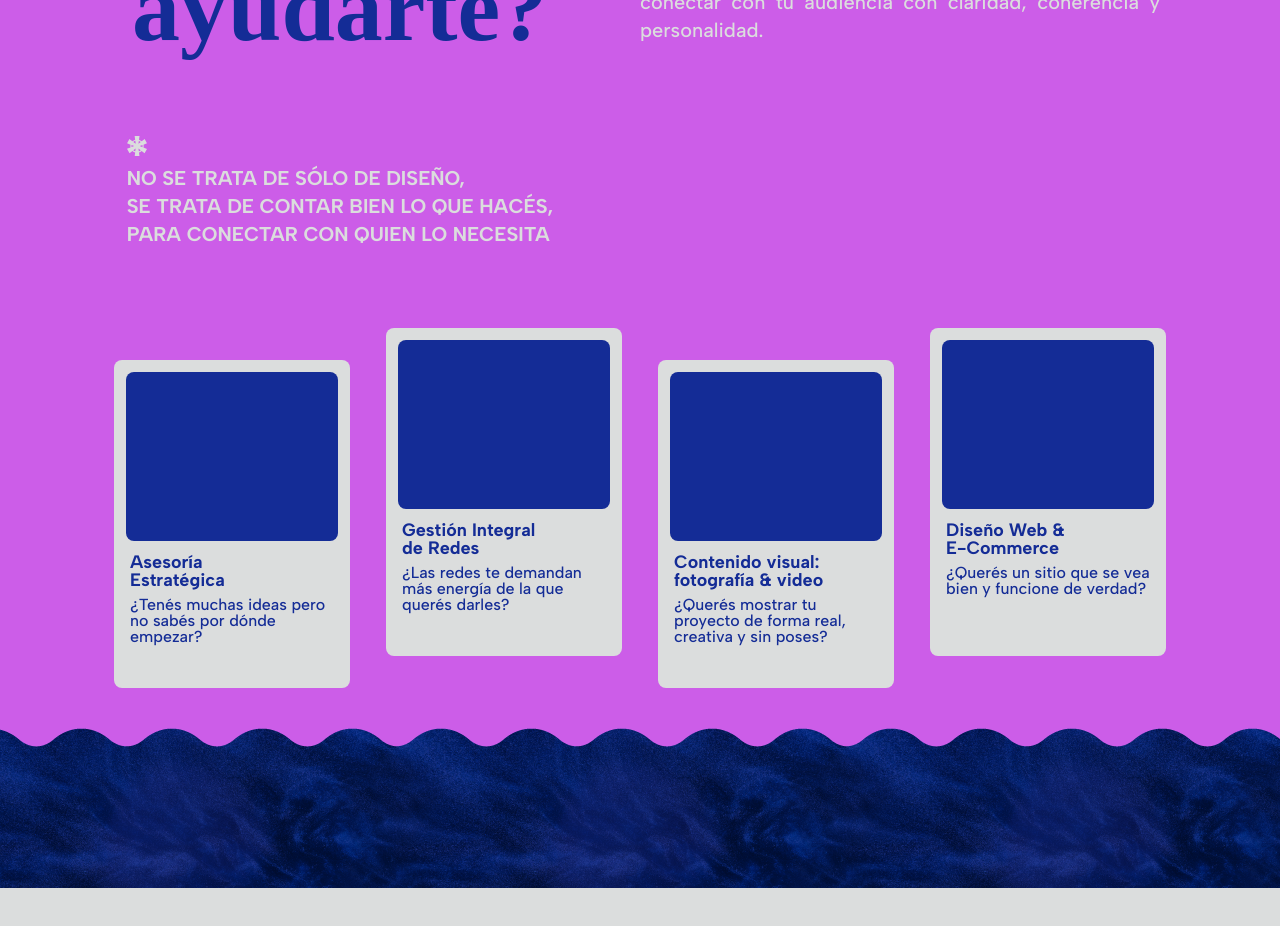
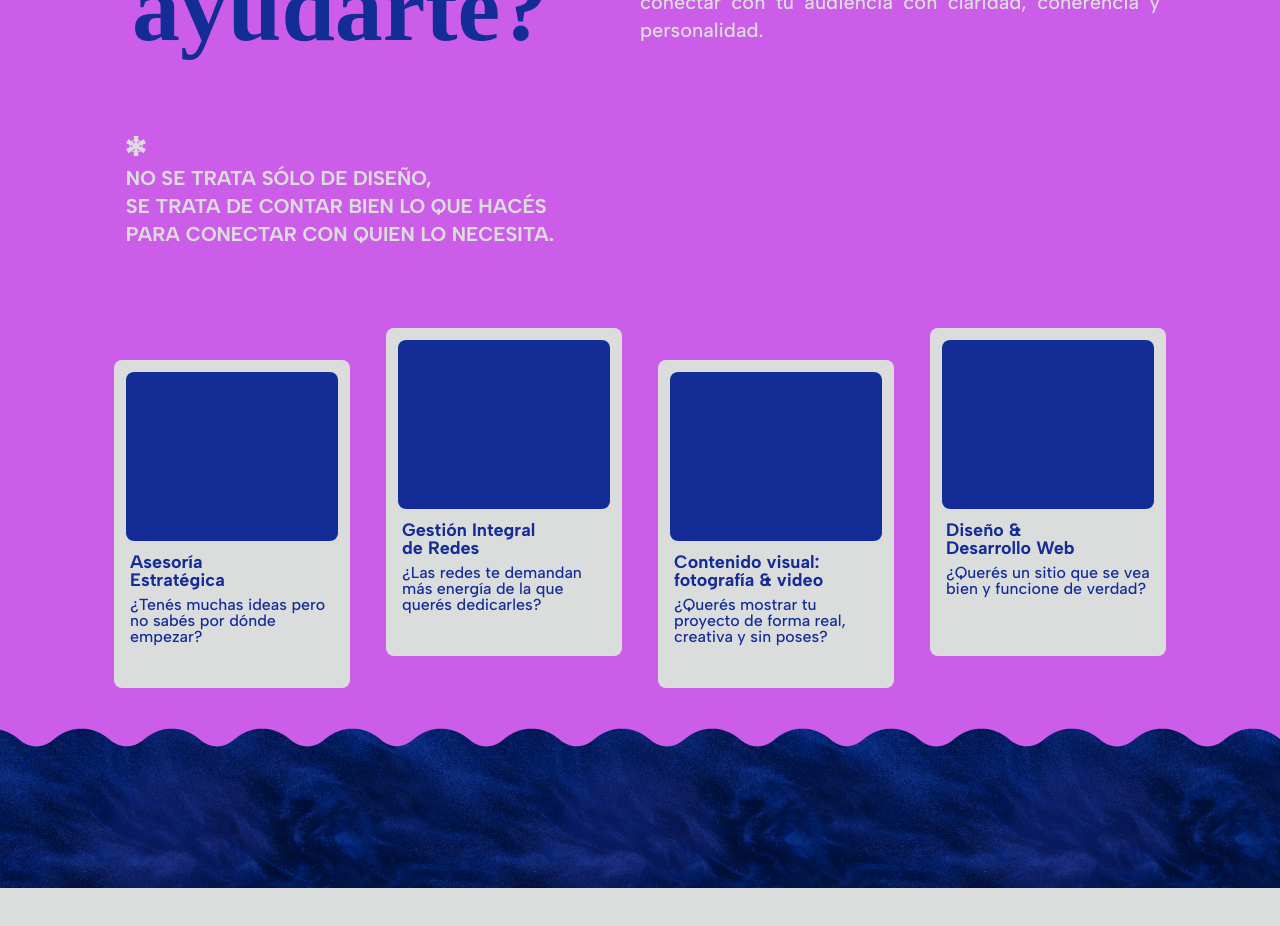
Before and after one commit to eypacha/proaestudiocreativo, a Vue app: page / in a window 1280 px wide. Shown: the part 3000-3926 px from the top of the page. Built offline with nearby package versions, Linux system fonts and the light colour scheme; a web font is replaced by a local one.

Commit message:
fix(Services.vue): improve text clarity and consistency in service descriptions

```diff
--- a/src/components/sections/Services.vue
+++ b/src/components/sections/Services.vue
@@ -32,9 +32,9 @@
           <div class="w-fit mx-auto">
             <IconHelm class="mb-2" />
             <p class="uppercase font-bold text-xl max-w-130 w-full">
-              No se trata de sólo de diseño,<br />
-              se trata de contar bien lo que hacés,<br />
-              para conectar con quien lo necesita
+              No se trata sólo de diseño,<br />
+              se trata de contar bien lo que hacés<br />
+              para conectar con quien lo necesita.
             </p>
           </div>
         </div>
@@ -78,17 +78,17 @@ const cards = [
   },
   {
     title: "Gestión Integral de Redes",
-    subtitle: "¿Las redes te demandan más energía de la que querés darles?",
-    text: "Nos encargamos de la creación, planificación y gestión de tus redes sociales, generando contenido relevante y atractivo para tu audiencia.",
+    subtitle: "¿Las redes te demandan más energía de la que querés dedicarles?",
+    text: "Nos encargamos de la creación, planificación y gestión de tus redes sociales, generando contenido de valor y atractivo para tu audiencia.",
   },
   {
     title: "Contenido visual: fotografía & video",
     subtitle:
       "¿Querés mostrar tu proyecto de forma real, creativa y sin poses?",
-    text: "Creamos piezas visuales pensadas para mostrar tu proyecto tal como es: real, dinámico y con identidad. Reels, videos, fotos y contenido detrás de escena que conectan con tu audiencia y transmiten tu forma de trabajar. Sin poses forzadas ni fórmulas vacías.",
+    text: "Creamos piezas visuales pensadas para mostrar tu proyecto tal como es: real, dinámico y con identidad. Reels, videos, fotos y contenido que conectan con tu audiencia y transmiten tu forma de trabajar. Sin poses forzadas ni fórmulas vacías.",
   },
   {
-    title: "Diseño Web & E-Commerce",
+    title: "Diseño & Desarrollo Web",
     subtitle: "¿Querés un sitio que se vea bien y funcione de verdad?",
     text: "Creamos sitios web y tiendas en línea personalizados, optimizados para brindar una experiencia de usuario excepcional y potenciar tus ventas.",
   },
```
